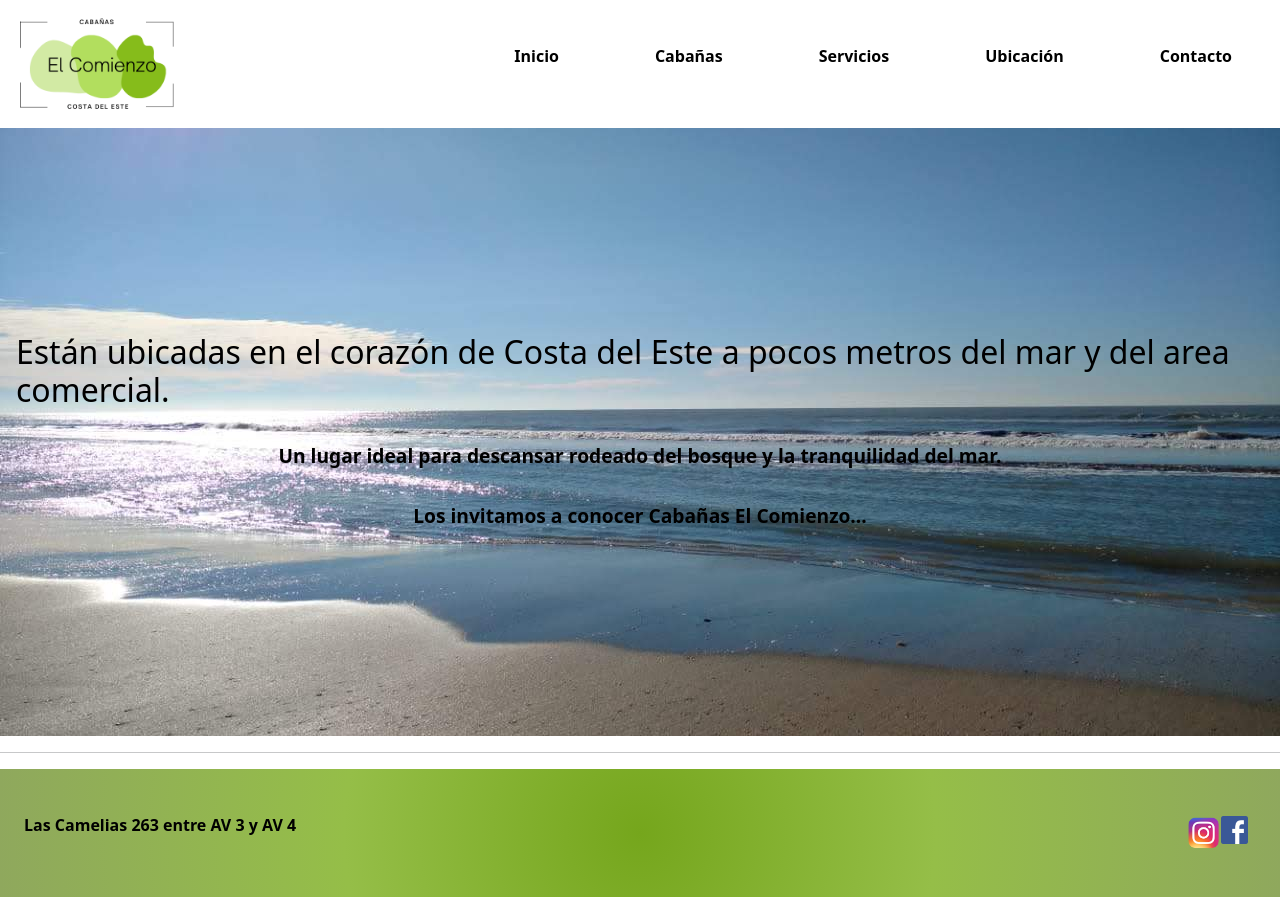
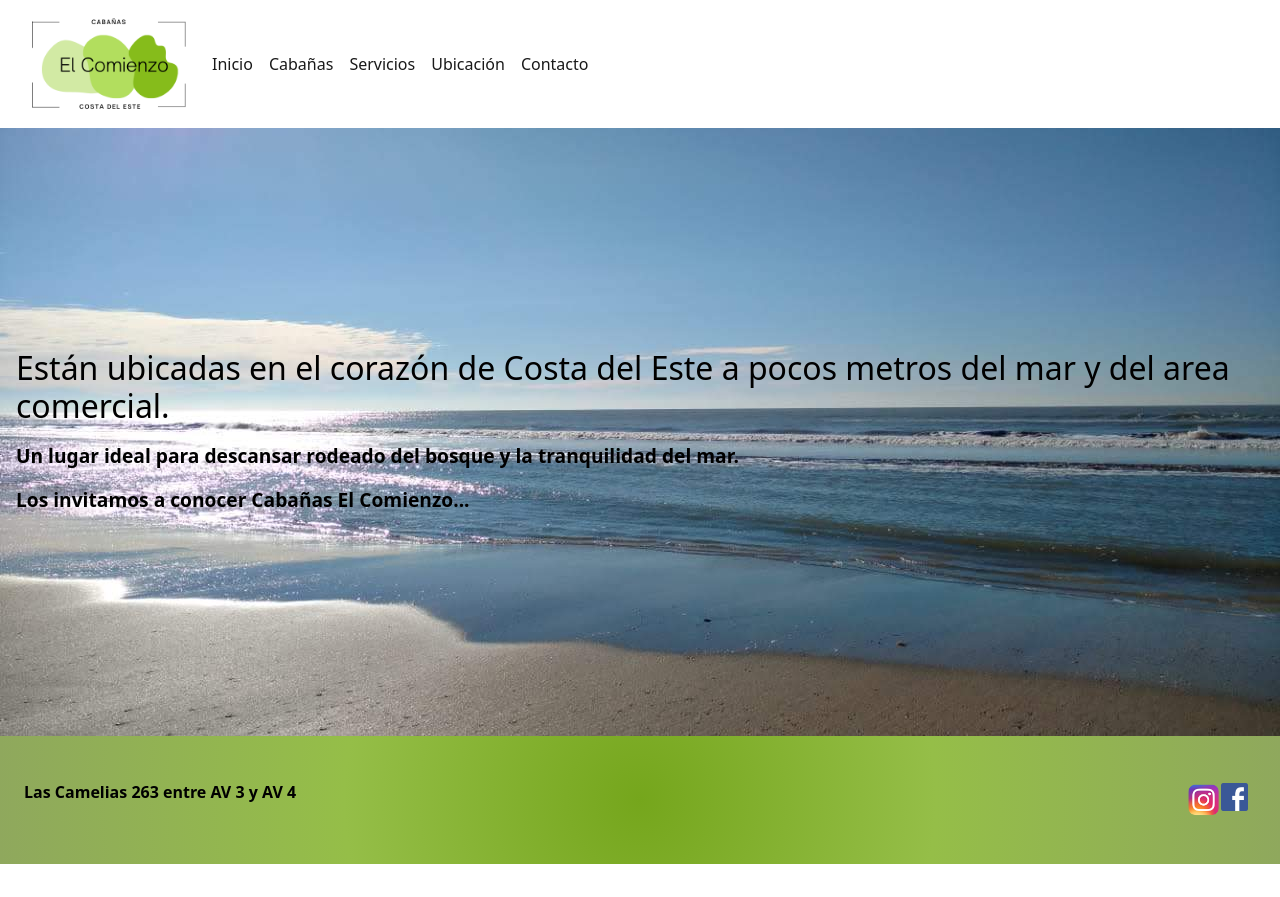
Before and after one commit to SharonFuraz/ProyectoCoderDesarrolloWeb, a plain HTML site: page index.html in a window 1280 px wide. After the commit the page ends 864 px from the top, so only its background shows below. Drawn offline with nearby package versions, Linux system fonts and the light colour scheme.

Commit message:
Comenzando con Bootstrap, cambiando el nav

```diff
--- a/css/Estilo.css
+++ b/css/Estilo.css
@@ -12,17 +12,6 @@
     margin: 1rem;
 }
 
-header{
-    background-color:white;
-    height: 8rem;
-    display: flex;
-    flex-direction: row;
-    flex-wrap: wrap;
-    align-content: center;
-    align-items: center;
-    justify-content: space-between;
-
-}
 
 html{
   font-family: 'Nunito', sans-serif;
@@ -671,7 +660,7 @@ header{
  }
 
 /*desktop*/
-@media screen and (min-width:1024px) {
+@media screen and (min-width:768px) {
 
   .logoElComienzo{
     width: 10rem;
--- a/index.html
+++ b/index.html
@@ -10,18 +10,37 @@
 </head>
 <body>
     <header>
-        <a href="index.html"><img class="logoElComienzo" src="./Assets/El Comienzo.png" alt="Logo El Comienzo"></a>
-        <nav>
-            <ul class="listaMenu">
-                <div class="navegableIndex"><li><a class="menuNavegable1" href="./index.html">Inicio</a></li></div>
-                <div class="navegableCabanas"><li><a class="menuNavegable2" href="./Vistas/cabanas.html">Cabañas</a></li></div>
-               <div class="navegableServicios"><li><a class="menuNavegable3" href="./Vistas/servicios.html">Servicios</a></li></div>
-               <div class="navegableUbicacion"><li><a class="menuNavegable4" href="./Vistas/ubicacion.html">Ubicación</a></li></div>
-                <div class="navegableContacto"><li><a class="menuNavegable5" href="./Vistas/contacto.html">Contacto</a></li></div>
+        <nav class="navbar navbar-expand-lg bg-white p-0">
+            <div class="container">
+              <a href="./index.html"><img class="logoElComienzo" src="./Assets/El Comienzo.png" alt="Logo El Comienzo"></a>
+              <button class="navbar-toggler" type="button" data-bs-toggle="collapse" data-bs-target="#navbarNav" aria-controls="navbarNav" aria-expanded="false" aria-label="Toggle navigation">
+                <span class="navbar-toggler-icon"></span>
+              </button>
+              <div class="collapse navbar-collapse" id="navbarNav">
+                <ul class="navbar-nav">
+                  <li class="nav-item">
+                    <a class="nav-link active" href="./index.html">Inicio</a>
+                  </li>
+                  <li class="nav-item">
+                    <a class="nav-link active" href="./Vistas/cabanas.html">Cabañas</a>
+                  </li>
+                  <li class="nav-item">
+                    <a class="nav-link active" href="./Vistas/servicios.html">Servicios</a>
+                  </li>
+                  <li class="nav-item">
+                    <a class="nav-link active" href="./Vistas/ubicacion.html">Ubicación</a>
+                  </li>
+                  <li class="nav-item">
+                    <a class="nav-link active" href="./Vistas/contacto.html">Contacto</a>
+                  </li>
                 </ul>
+              </div>
+            </div>
+          </nav>
     </header>
-        <main class="mainIndex">
+        <main class="container-fluid p-0">
             <section class="indexPlaya">
+            <div>
             <h2>
                 Están ubicadas en el corazón de Costa del Este a pocos metros del mar y del area comercial.
             </h2>
@@ -34,6 +53,9 @@
                </p>
             </div>
         </section>
+        <div class="container">
+            <div class="row">
+             <div class="col-sm-3">
                 <ul class="cabañasIndex">
                     <div>
                      <li><a class="itemCabañasIndex1"href="./Vistas/cabanas.html">Cabaña 1</a></li>
@@ -48,9 +70,10 @@
                         <img class="fotoIndex3" src="./Assets/cabana3.jpg" alt="Cabaña 3">
                     </div>
                 </ul>
-         </nav>
+            </div>
+        </div>
+        </div>
         </main>
-       <hr>
         <footer>
             <div class="textoDireccion">
                 <p>Las Camelias 263 entre AV 3 y AV 4</p>
```
Lines whose indentation alone changed are shown as unchanged.
